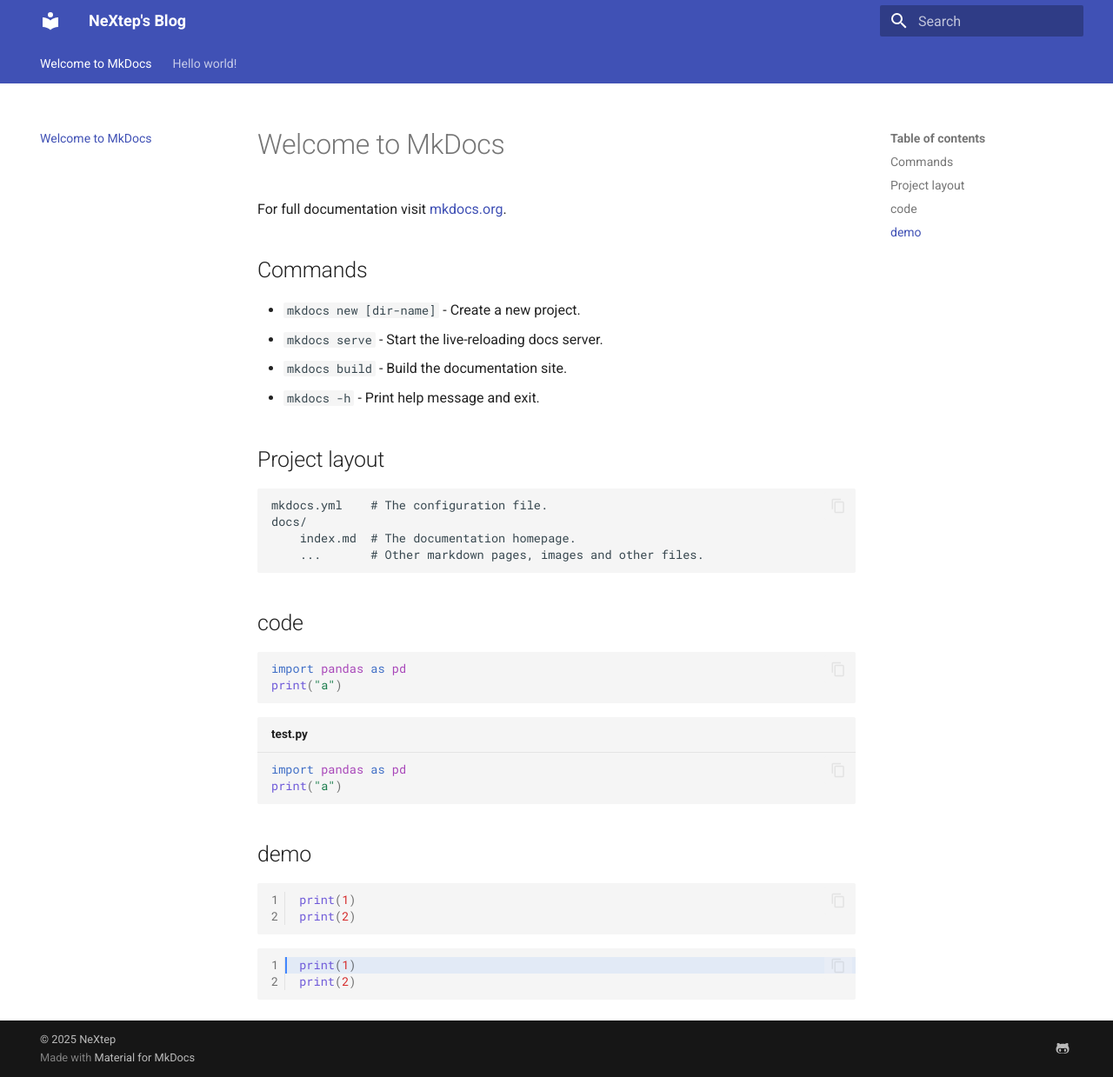
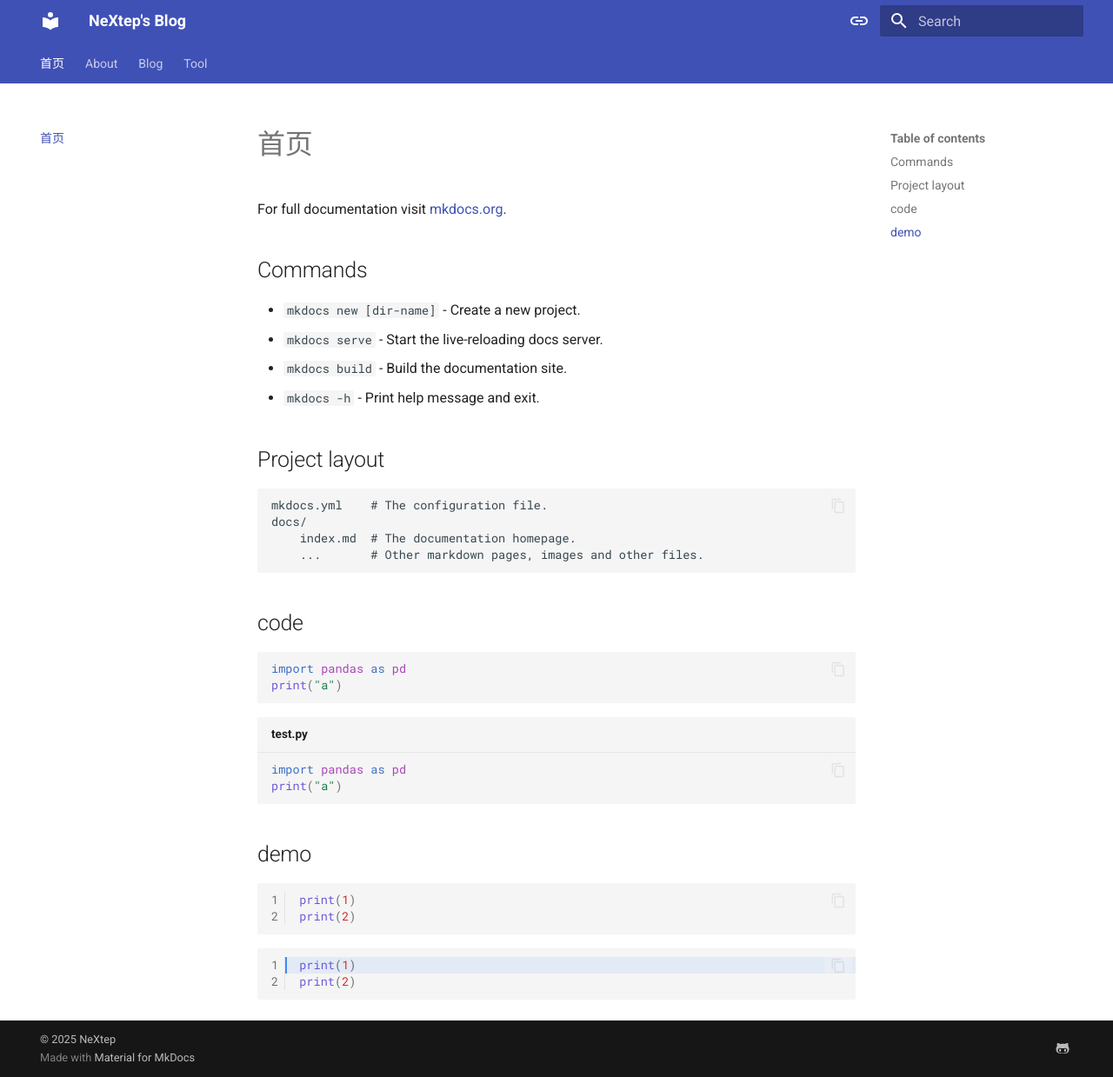
Before and after one commit to InTheFuture7/InTheFuture7.github.io, an MkDocs documentation site: the page built from docs/index.md, in a window 1280 px wide and 1239 px high. Shown: the whole window at 87% size. Built offline with MkDocs 1.6.1 and Material for MkDocs 9.7.7, drawn with Linux system fonts in a browser that asks for light colours.

Commit message:
Add new pages and update content

```diff
--- a/docs/index.md
+++ b/docs/index.md
@@ -1,4 +1,4 @@
-# Welcome to MkDocs
+# 首页
 
 For full documentation visit [mkdocs.org](https://www.mkdocs.org).
 
--- a/docs/pg2.md
+++ /dev/null
@@ -1 +0,0 @@
-# Hello world!
--- a/mkdocs.yml
+++ b/mkdocs.yml
@@ -3,6 +3,27 @@
 site_author: NeXtep
 theme:
     name: material #主题
+
+    language: en
+    palette:
+        - media: "(prefers-color-scheme)"
+          toggle:
+            icon: material/link
+            name: 关闭自动模式
+        - media: "(prefers-color-scheme: light)"
+          scheme: default # 日间模式
+          rimary: blue grey # 上方的
+          accent: blue # 链接等可交互元件的高亮色
+          toggle:
+            icon: material/toggle-switch # 图标
+            name: 切换至夜间模式 # 鼠标悬浮提示
+        - media: "(prefers-color-scheme: dark)"
+          scheme: slate # 夜间模式
+          primary: black
+          accent: indigo
+          toggle:
+            icon: material/toggle-switch-off-outline
+            name: 切换至日间模式
     features:
         - navigation.tabs  # 顶部导航栏
         - navigation.sections
@@ -13,7 +34,8 @@
         - content.tabs.link
         - content.code.annotation
         - content.code.copy
-    language: en
+        - navigation.top # 返回顶部的按钮 在上滑时出现
+
 
 plugins:
     - search
```
Also changed, not shown: docs/about/index.md (added, +1 -0 lines), docs/blog/index.md (added, +1 -0 lines), docs/tool/index.md (added, +8 -0 lines).
